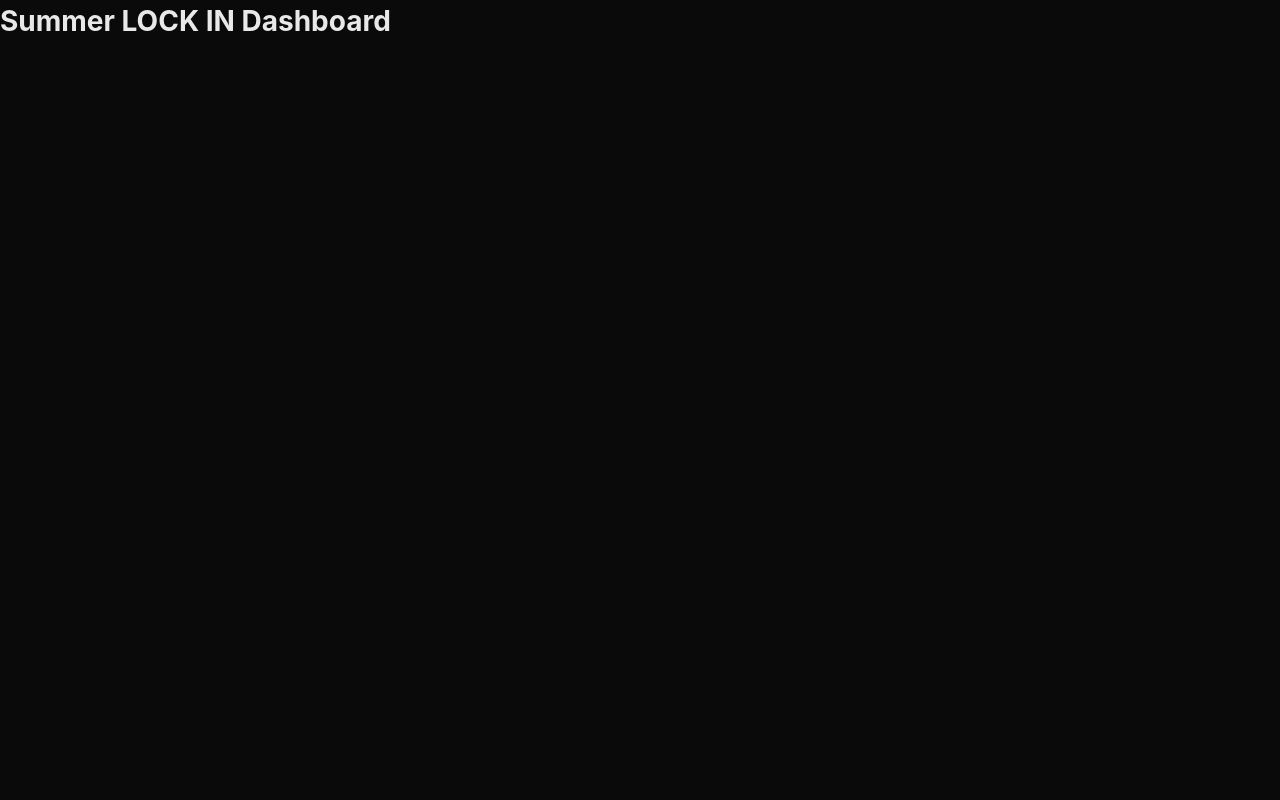
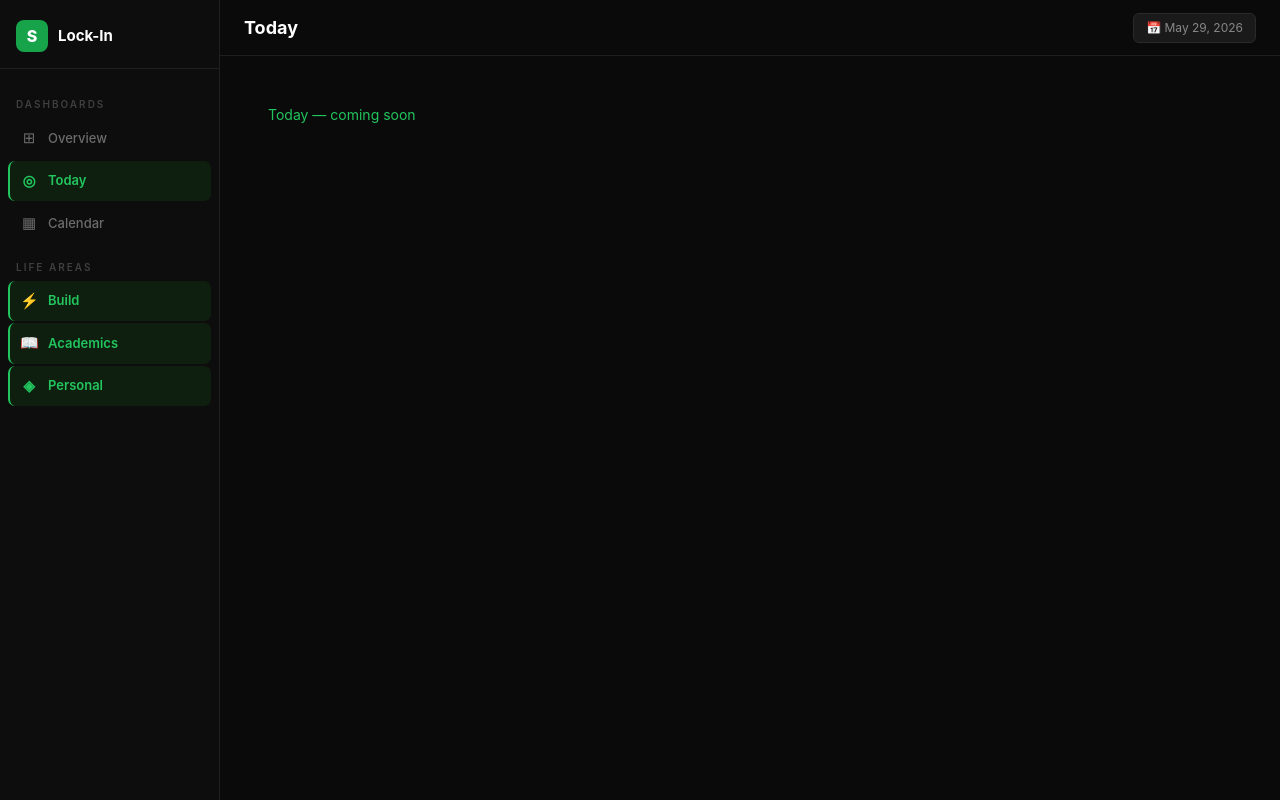
Before and after one commit to AravDharnikota/summer-productivity-dashboard, a React (Vite) app: page / in a window 1280 px wide. Built offline with nearby package versions, Linux system fonts and the light colour scheme.

Commit message:
feat: add app shell with sidebar, topbar, and routing

```diff
--- a/src/App.tsx
+++ b/src/App.tsx
@@ -1,9 +1,25 @@
-function App() {
+import { Routes, Route, Navigate } from 'react-router-dom'
+import Sidebar from './components/layout/Sidebar'
+import Topbar from './components/layout/Topbar'
+import Today from './pages/Today'
+import Overview from './pages/Overview'
+import Calendar from './pages/Calendar'
+
+export default function App() {
   return (
-    <div>
-      <h1>Summer LOCK IN Dashboard</h1>
+    <div className="app">
+      <Sidebar />
+      <div className="main">
+        <Topbar />
+        <div className="content">
+          <Routes>
+            <Route path="/" element={<Today />} />
+            <Route path="/overview" element={<Overview />} />
+            <Route path="/calendar" element={<Calendar />} />
+            <Route path="*" element={<Navigate to="/" replace />} />
+          </Routes>
+        </div>
+      </div>
     </div>
   )
 }
-
-export default App
--- /dev/null
+++ b/src/components/layout/Sidebar.tsx
@@ -0,0 +1,34 @@
+import { NavLink } from 'react-router-dom'
+
+export default function Sidebar() {
+  return (
+    <nav className="sidebar">
+      <div className="sidebar-logo">
+        <div className="logo-icon">S</div>
+        <div className="logo-text">Lock-In</div>
+      </div>
+      <div className="sidebar-nav">
+        <div className="nav-section-label">Dashboards</div>
+        <NavLink to="/overview" className={({ isActive }) => 'nav-item' + (isActive ? ' active' : '')}>
+          <span className="nav-icon">⊞</span> Overview
+        </NavLink>
+        <NavLink to="/" end className={({ isActive }) => 'nav-item' + (isActive ? ' active' : '')}>
+          <span className="nav-icon">◎</span> Today
+        </NavLink>
+        <NavLink to="/calendar" className={({ isActive }) => 'nav-item' + (isActive ? ' active' : '')}>
+          <span className="nav-icon">▦</span> Calendar
+        </NavLink>
+        <div className="nav-section-label">Life Areas</div>
+        <NavLink to="/" end className={({ isActive }) => 'nav-item' + (isActive ? ' active' : '')}>
+          <span className="nav-icon">⚡</span> Build
+        </NavLink>
+        <NavLink to="/" end className={({ isActive }) => 'nav-item' + (isActive ? ' active' : '')}>
+          <span className="nav-icon">📖</span> Academics
+        </NavLink>
+        <NavLink to="/" end className={({ isActive }) => 'nav-item' + (isActive ? ' active' : '')}>
+          <span className="nav-icon">◈</span> Personal
+        </NavLink>
+      </div>
+    </nav>
+  )
+}
--- /dev/null
+++ b/src/components/layout/Topbar.tsx
@@ -0,0 +1,31 @@
+import { useLocation } from 'react-router-dom'
+import { todayString, getDayNumber, isOffDay, getHackathon } from '../../lib/dates'
+
+const PAGE_TITLES: Record<string, string> = {
+  '/': 'Today',
+  '/overview': 'Overview',
+  '/calendar': 'Calendar',
+}
+
+export default function Topbar() {
+  const { pathname } = useLocation()
+  const today = todayString()
+  const hackathon = getHackathon(today)
+  const off = isOffDay(today)
+  const dayNum = getDayNumber(today)
+
+  return (
+    <div className="topbar">
+      <div className="topbar-title">{PAGE_TITLES[pathname] ?? 'Dashboard'}</div>
+      <div className="topbar-right">
+        <div className="day-chip">
+          📅 {new Date(today + 'T00:00:00').toLocaleDateString('en-US', { month: 'short', day: 'numeric', year: 'numeric' })}
+          {dayNum ? ` · Day ${dayNum}` : ''}
+        </div>
+        {hackathon && <div className="hack-badge">🚀 {hackathon}</div>}
+        {off && !hackathon && <div className="off-badge">🌅 Off Day</div>}
+        {!off && !hackathon && dayNum && <div className="monk-badge">⚡ Monk Mode</div>}
+      </div>
+    </div>
+  )
+}
--- /dev/null
+++ b/src/pages/Calendar.tsx
@@ -0,0 +1,3 @@
+export default function Calendar() {
+  return <div style={{ color: '#22c55e', padding: 24 }}>Calendar — coming soon</div>
+}
--- /dev/null
+++ b/src/pages/Overview.tsx
@@ -0,0 +1,3 @@
+export default function Overview() {
+  return <div style={{ color: '#22c55e', padding: 24 }}>Overview — coming soon</div>
+}
--- /dev/null
+++ b/src/pages/Today.tsx
@@ -0,0 +1,3 @@
+export default function Today() {
+  return <div style={{ color: '#22c55e', padding: 24 }}>Today — coming soon</div>
+}
```
